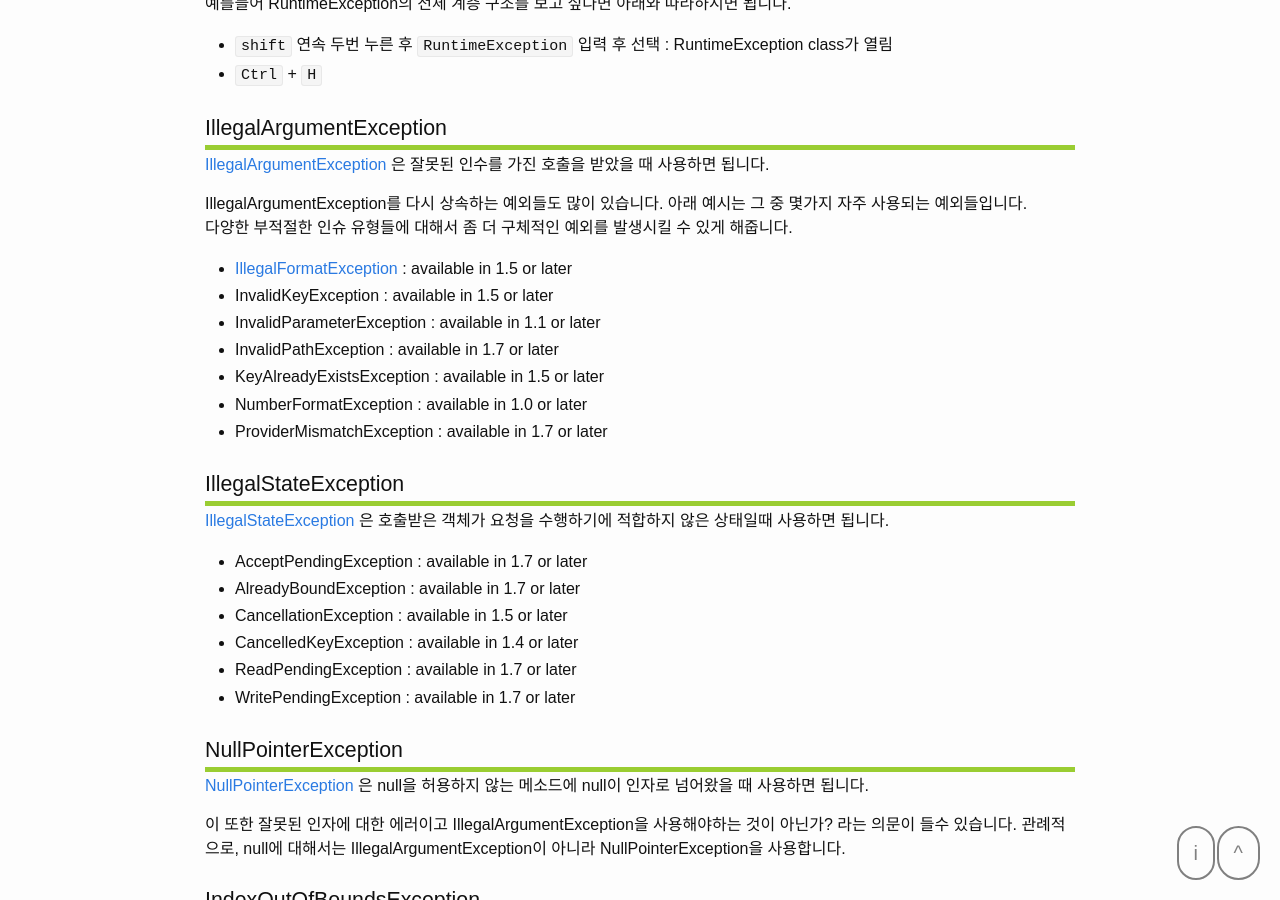
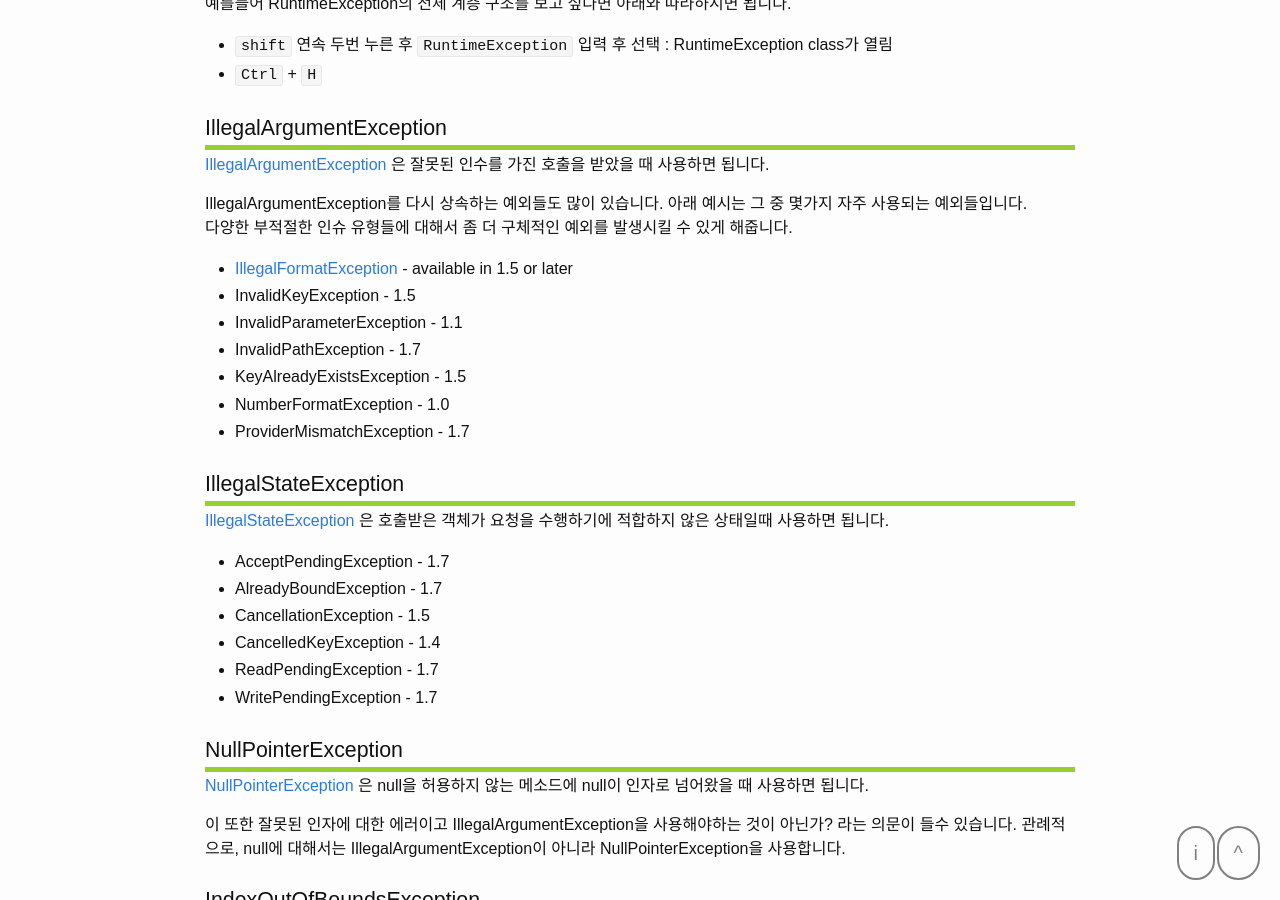
Before and after one commit to dveamer/dveamer.github.io, a Jekyll site: the page built from _posts/BackEnd/2020-07-12-JavaException.md, in a window 1280 px wide and 900 px high, scrolled down 982 px. Built offline with Jekyll 4.4.1, drawn with Linux system fonts in a browser that asks for light colours.

Commit message:
homepage

```diff
--- a/_posts/BackEnd/2020-07-12-JavaException.md
+++ b/_posts/BackEnd/2020-07-12-JavaException.md
@@ -34,25 +34,25 @@ JDK 12 기준으로 RuntimeException을 직접 상속하는 예외는 총 58개
 IllegalArgumentException를 다시 상속하는 예외들도 많이 있습니다. 아래 예시는 그 중 몇가지 자주 사용되는 예외들입니다.
 다양한 부적절한 인슈 유형들에 대해서 좀 더 구체적인 예외를 발생시킬 수 있게 해줍니다.
 
-  * [IllegalFormatException ](https://cr.openjdk.java.net/~iris/se/12/latestSpec/api/java.base/java/util/IllegalFormatException.html) : available in 1.5 or later
-  * InvalidKeyException : available in 1.5 or later
-  * InvalidParameterException : available in 1.1 or later
-  * InvalidPathException : available in 1.7 or later
-  * KeyAlreadyExistsException : available in 1.5 or later
-  * NumberFormatException : available in 1.0 or later
-  * ProviderMismatchException : available in 1.7 or later
+  * [IllegalFormatException ](https://cr.openjdk.java.net/~iris/se/12/latestSpec/api/java.base/java/util/IllegalFormatException.html) - available in 1.5 or later
+  * InvalidKeyException - 1.5
+  * InvalidParameterException - 1.1
+  * InvalidPathException - 1.7
+  * KeyAlreadyExistsException - 1.5
+  * NumberFormatException - 1.0
+  * ProviderMismatchException - 1.7
 
 
 ## IllegalStateException
 
 [IllegalStateException](https://cr.openjdk.java.net/~iris/se/12/latestSpec/api/java.base/java/lang/IllegalStateException.html) 은 호출받은 객체가 요청을 수행하기에 적합하지 않은 상태일때 사용하면 됩니다.
 
-  * AcceptPendingException : available in 1.7 or later
-  * AlreadyBoundException : available in 1.7 or later
-  * CancellationException : available in 1.5 or later
-  * CancelledKeyException : available in 1.4 or later
-  * ReadPendingException : available in 1.7 or later
-  * WritePendingException : available in 1.7 or later
+  * AcceptPendingException - 1.7
+  * AlreadyBoundException - 1.7
+  * CancellationException - 1.5
+  * CancelledKeyException - 1.4
+  * ReadPendingException - 1.7
+  * WritePendingException - 1.7
 
 
 ## NullPointerException
```
